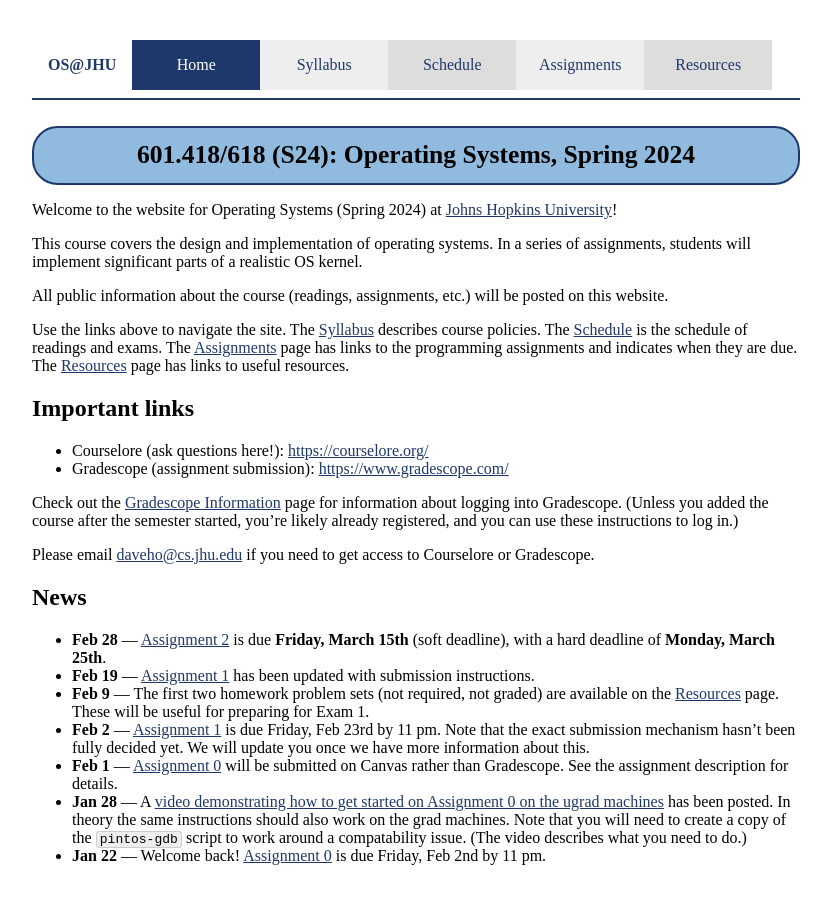
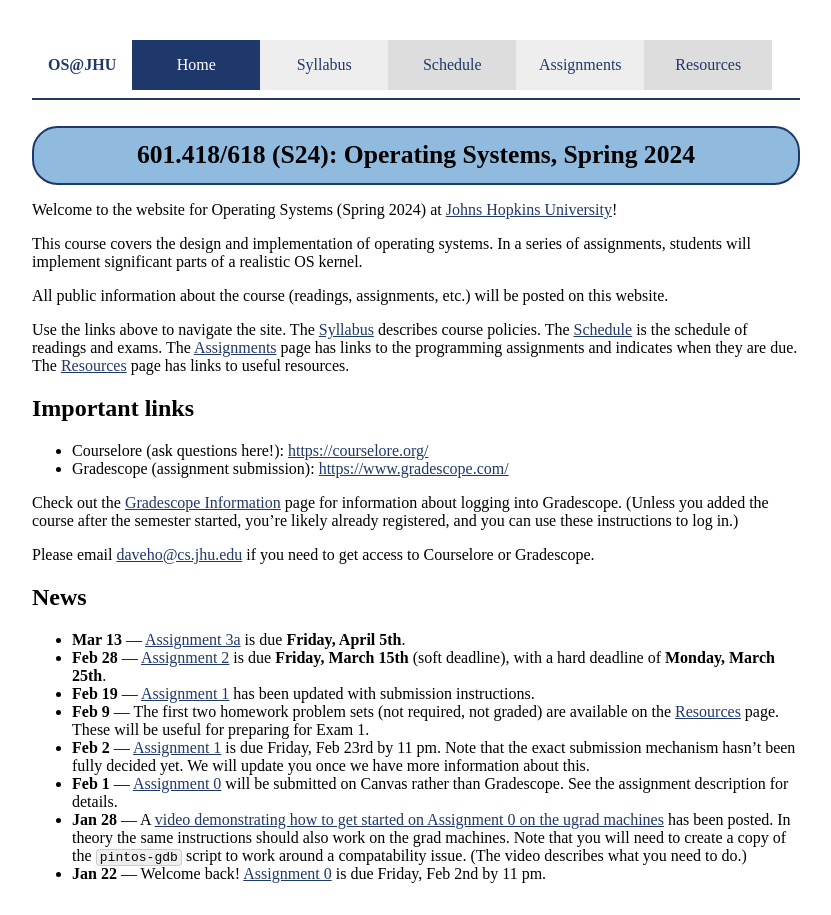
Before and after one commit to jhuopsys/spring2024, a Jekyll site: the page built from index.md, in a window 1280 px wide. Shown: the whole page, without its empty margins (224-1055 px from the left). Built offline with Jekyll 4.4.1, drawn with Linux system fonts in a browser that asks for light colours.

Commit message:
link to assignment 3a from main page

```diff
--- a/index.md
+++ b/index.md
@@ -35,6 +35,8 @@ Gradescope.
 
 ## News
 
+* **Mar 13** — [Assignment 3a](assign/assign03a.html) is due
+  **Friday, April 5th**.
 * **Feb 28** — [Assignment 2](assign/assign02.html) is due **Friday, March 15th**
   (soft deadline), with a hard deadline of **Monday, March 25th**.
 * **Feb 19** — [Assignment 1](assign/assign01.html) has been updated with
```
